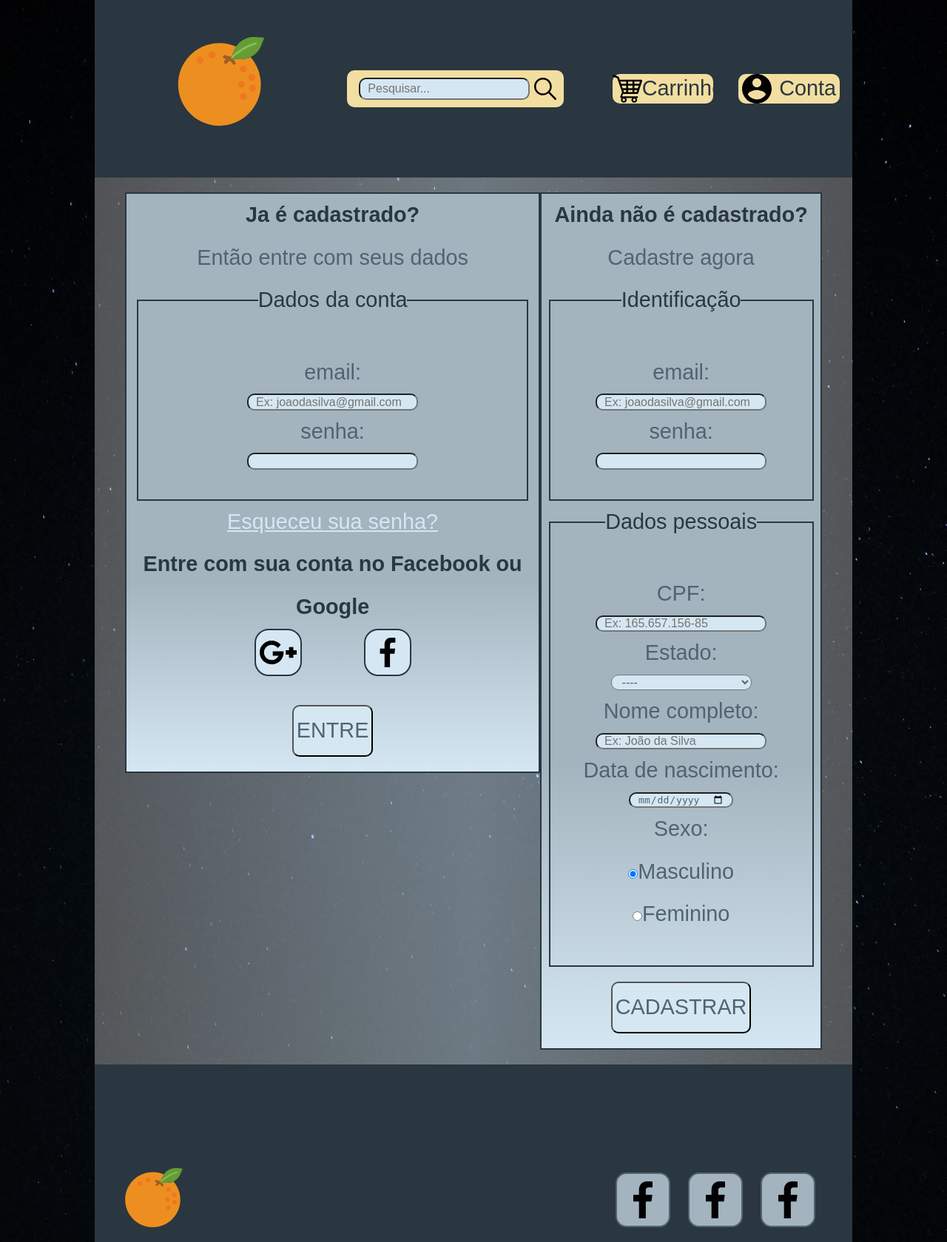
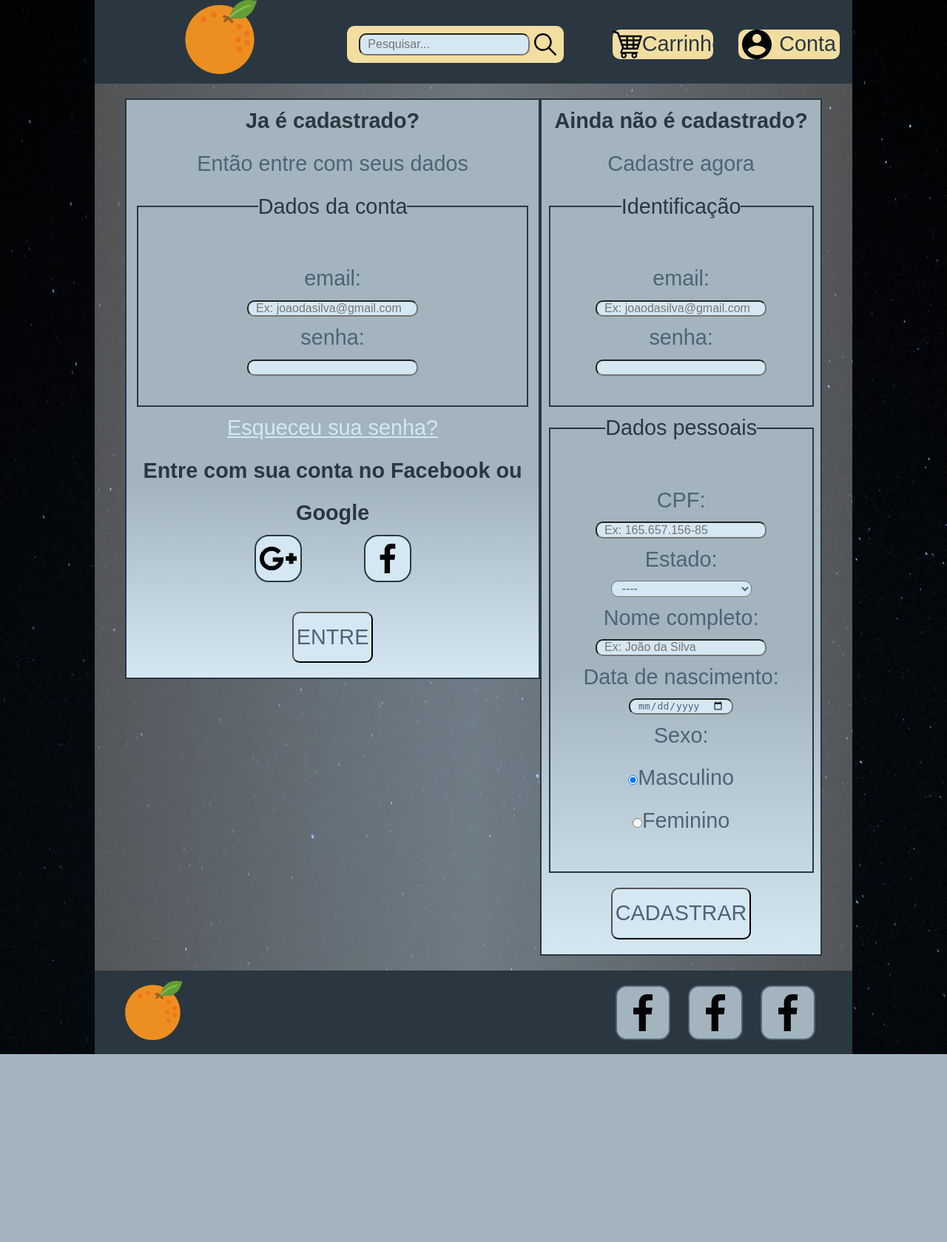
Before and after one commit to JoabBragantin/site_do_povao, a PHP site: page / in a window 1280 px wide. Shown: the whole page at 74% size. After the commit the page ends 1425 px from the top, so only its background shows below. Run offline with PHP 8.4, Linux system fonts and the light colour scheme; some web fonts are replaced.

Commit message:
layout terminado

```diff
--- a/Formulário/CSS/style.css
+++ b/Formulário/CSS/style.css
@@ -70,7 +70,7 @@ body{
     margin: 0 auto;
     display: grid;
     grid-template-areas: "header header" "article article" "footer footer";
-    grid-template-rows: 30vh auto 30vh;}
+    grid-template-rows: 8% auto 8%;}
 
 /*Header*/
 
@@ -83,7 +83,7 @@ body{
     background-color: var(--cor2);}
 .logo {
     grid-column: 1;
-    width: 120px;}
+    width: 100px;}
 #main header a {animation: none;}
 #main header div.search {
     grid-column: 2;
```
